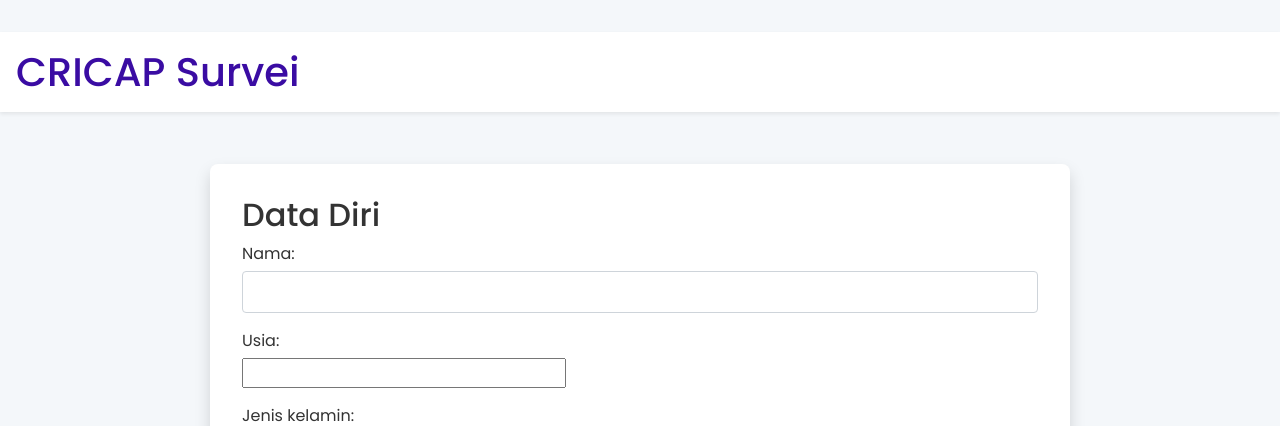
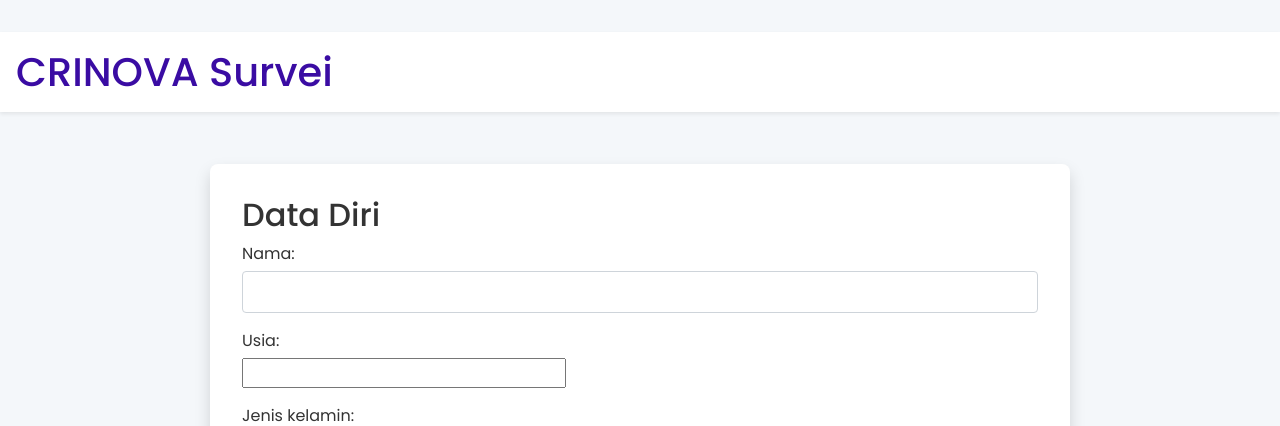
Before and after one commit to KintanResthu/CRICAP-Credit-Respon-, a Django app: page /survey/survey_3/ in a window 1280 px wide. Shown: the top 426 px of the page. Run offline with Django 5.2, Linux system fonts and the light colour scheme; a user stored in the database is signed in; data comes from the database, SQL or seed files in the repository; some libraries are stand-ins or nearby versions.

Commit message:
Update title and header from CRICAP to CRINOVA

```diff
--- a/base/templates/survey_3.html
+++ b/base/templates/survey_3.html
@@ -1,7 +1,7 @@
 {% extends "master.html" %}
 {% load static %}
 
-{% block title %}survei Data Diri - CRICAP{% endblock %}
+{% block title %}survei Data Diri - CRINOVA{% endblock %}
 
 {% block head %}
     <link href="https://fonts.googleapis.com/css2?family=Poppins:wght@300;400;500;600;700&display=swap" rel="stylesheet">
@@ -32,7 +32,7 @@
 
 {% block content %}
     <header class="header">
-        <h1>CRICAP Survei</h1>
+        <h1>CRINOVA Survei</h1>
     </header>
 
     <div class="container">
```
